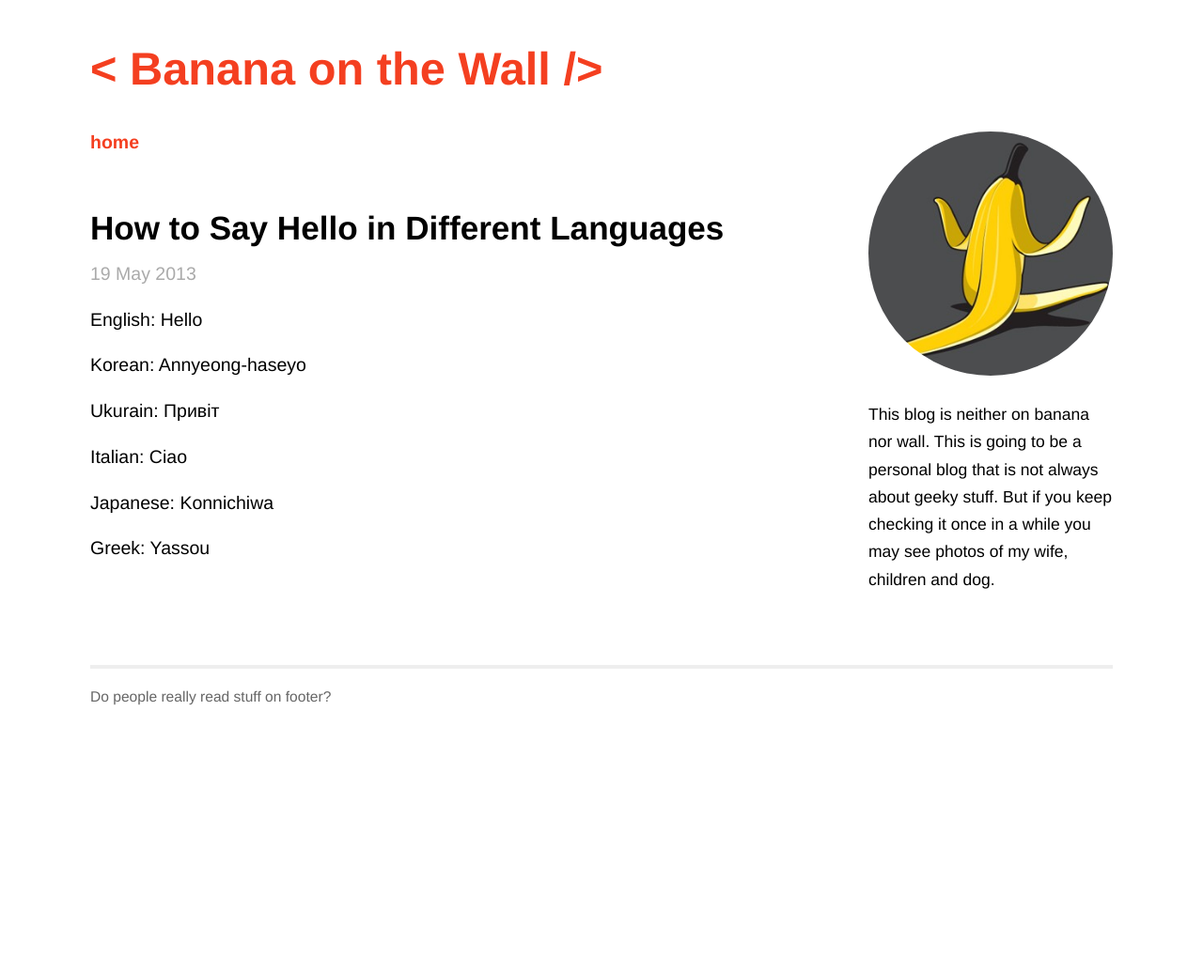
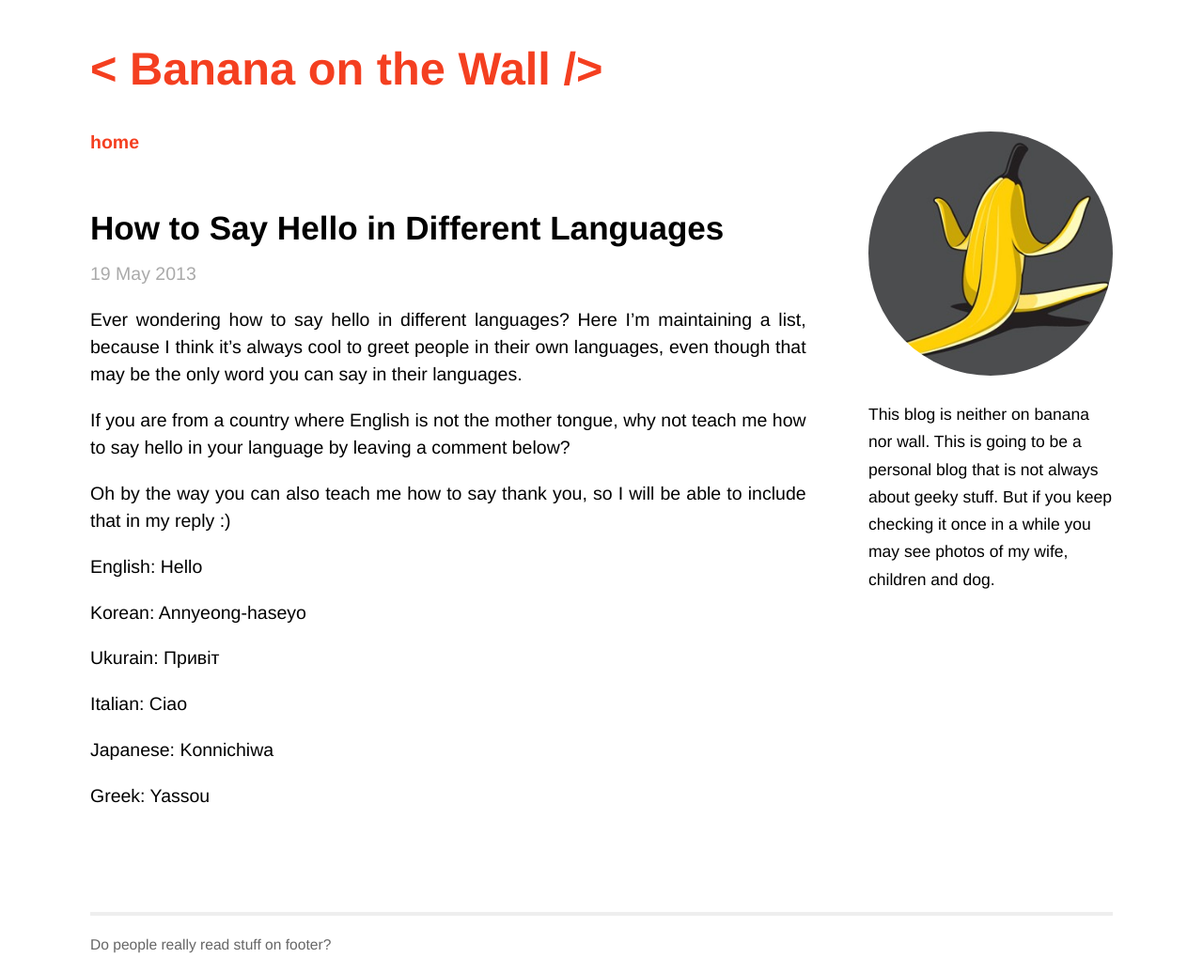
Before and after one commit to BananaOnTheWall/bananaonthewall.github.io, a Jekyll site: the page built from _posts/2013-05-19-how-to-say-hello-in-different-languages.markdown, in a window 1280 px wide. Shown: the whole page at 94% size. Built offline with Jekyll 4.4.1, drawn with Linux system fonts in a browser that asks for light colours; comment, search, counter and statistics services are not loaded; before the commit the page ends 939 px from its top, so only the background shows below that.

Commit message:
Update 2013-05-19-how-to-say-hello-in-different-languages.markdown

```diff
--- a/_posts/2013-05-19-how-to-say-hello-in-different-languages.markdown
+++ b/_posts/2013-05-19-how-to-say-hello-in-different-languages.markdown
@@ -4,6 +4,12 @@ title:  How to Say Hello in Different Languages
 date:   2013-05-19 19:05:20
 excerpt: Wondering how to say hello in different languages? Here I'm maintaining a list, because I think it's always cool to greet people in their own languages, even though that may be the only word you can say in their languages.
 ---
+
+Ever wondering how to say hello in different languages? Here I'm maintaining a list, because I think it's always cool to greet people in their own languages, even though that may be the only word you can say in their languages.
+
+If you are from a country where English is not the mother tongue, why not teach me how to say hello in your language by leaving a comment below?
+
+Oh by the way you can also teach me how to say thank you, so I will be able to include that in my reply :)
 
 English: Hello
 
```
